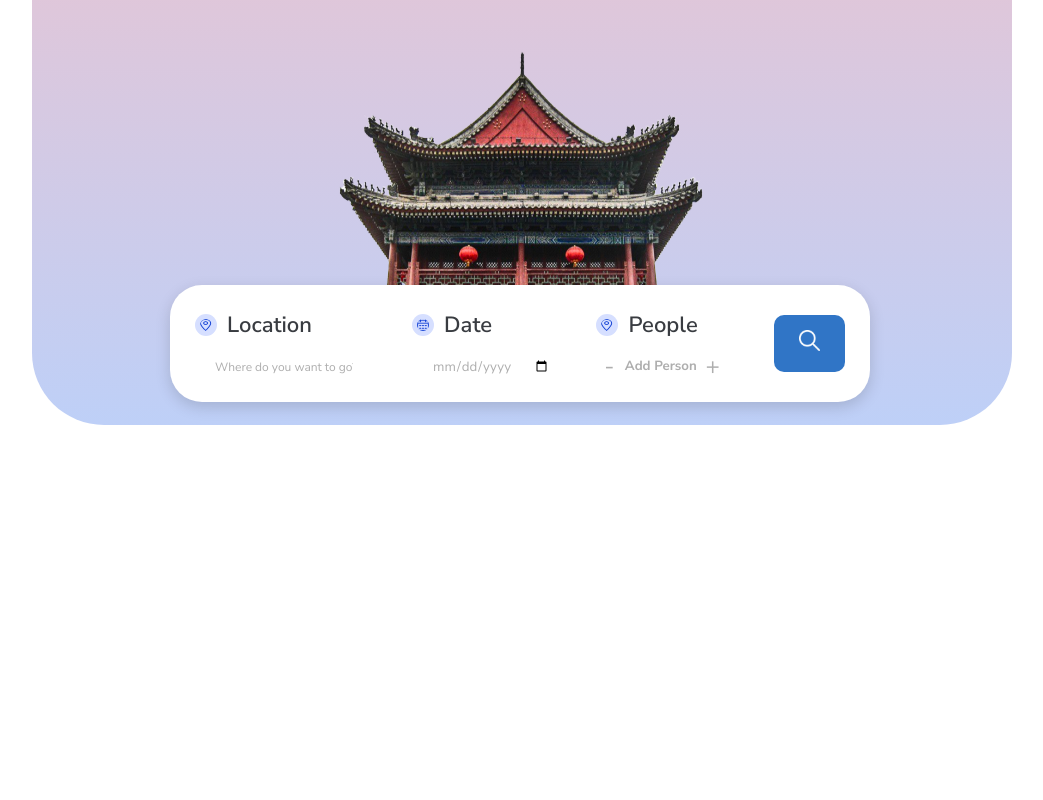
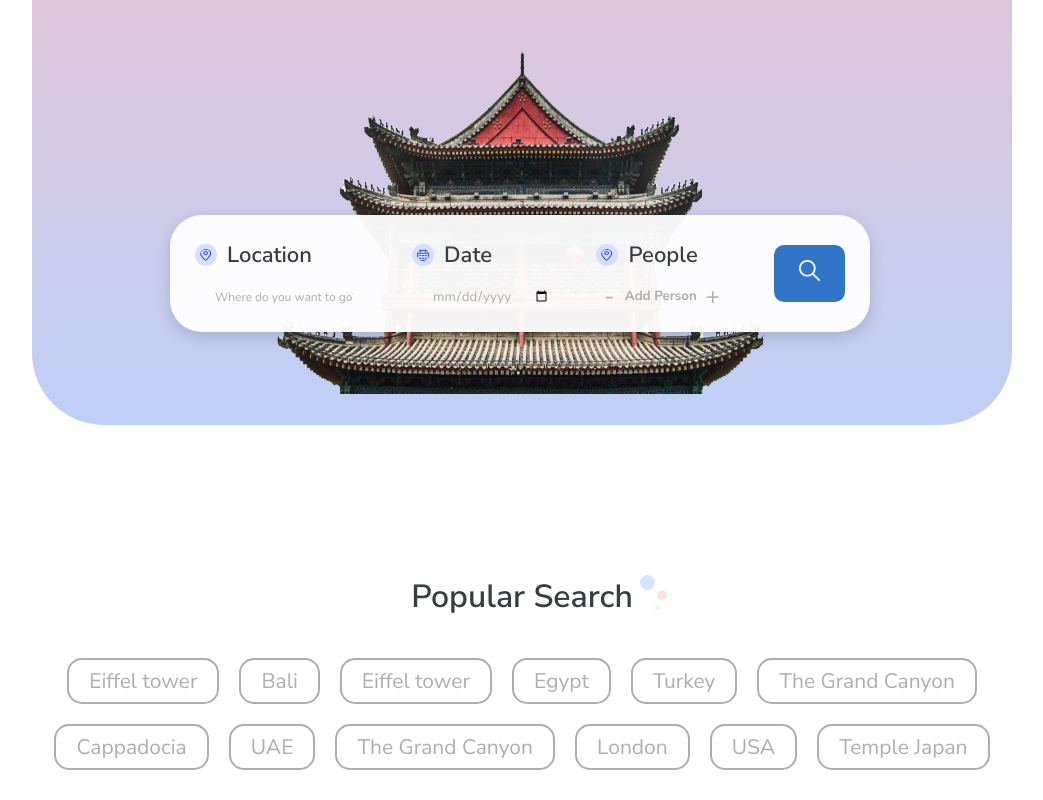
Before and after one commit to UmarkhonAkhmedov/My-Projects-in-React-Js, a React (Create React App) app in the folder travel.int/: page / in a window 1280 px wide. Shown: the part 221-1021 px from the top of the page, without its empty margins (118-1161 px from the left). Before the commit the page ends 800 px from the top, so only its background shows below. Built offline with nearby package versions, Linux system fonts and the light colour scheme.

Commit message:
Adding PopularSearch js section

```diff
--- a/travel.int/src/App.js
+++ b/travel.int/src/App.js
@@ -1,12 +1,14 @@
 import './App.css';
 import Navbar from './components/Home/Navbar';
 import Hero from './components/Home/Hero'
+import PopularSearch from './components/Home/PopularSearch';
 
 function App() {
   return (
     <>
       <Navbar/>
       <Hero/>
+      <PopularSearch/>
     </>
 
   );
--- a/travel.int/src/components/Home/Hero.js
+++ b/travel.int/src/components/Home/Hero.js
@@ -120,11 +120,15 @@ const HeroInput = styled.div`
   display: flex;
   align-items: flex-start ;
   justify-content: space-between;
-  background-color: rgba(255, 255, 255, 100%);
+  background-color: rgba(255, 255, 255, 95%);
   border-radius: 32px;
   width: 700px;
   padding: 25px;
   box-shadow: rgba(0, 0, 0, 0.15) 0px 5px 15px 0px;
+
+  @media screen and (max-width: 1300px){
+    top: 350px
+  }
 
   @media screen and (max-width: 768px){
     top: 350px;
--- /dev/null
+++ b/travel.int/src/components/Home/PopularSearch.js
@@ -0,0 +1,88 @@
+import React from 'react'
+import styled from 'styled-components'
+
+
+function PopularSearch() {
+  const searches = ['Eiffel tower', 'Bali', 'Eiffel tower', 'Egypt', 'Turkey', 'The Grand Canyon', 'Cappadocia', 'UAE', 'The Grand Canyon', 'London', 'USA', 'Temple Japan'];
+
+  return (
+    <Container className="container">
+      <Header>Popular Search</Header>
+      <List>
+        {searches.map((search) => (
+          <li><a href="#">{search}</a></li>
+        ))}
+
+      </List>
+    </Container>
+  )
+}
+
+export default PopularSearch
+
+const Container = styled.div`
+  padding: 0 140px;
+  margin: 150px 0 20px 0;
+
+  @media screen and (max-width: 768px){
+    padding: 0 40px;
+    margin: 350px 0 20px 0;
+  }
+  @media screen and (max-width: 500px){
+    padding: 0 30px;
+    margin: 300px 0 20px 0;
+  }
+`
+const Header = styled.h3`
+  text-align: center;
+  font-size: 32px;
+  font-weight: 600;
+  background: url('/images/Home/popular__background--blue.svg'),
+  url('/images/Home/popular__background--green.svg'),
+  url('/images/Home/popular__background--red.svg');
+  background-repeat: no-repeat;
+  background-position: left calc(50% + 125px) top 0, left calc(50% + 135px) top 30px, left calc(50% + 140px) top 15px;
+
+  @media screen and (max-width: 650px){
+    font-size: 28px;
+  }
+`
+
+const List = styled.ul`
+  display: flex;
+  justify-content: center;
+  align-items: center;
+  flex-wrap: wrap;
+  margin-top: 30px;
+
+  li {
+    border: 2px solid #AEAEAE;
+    padding: 7px 20px;
+    border-radius: 15px;
+    margin: 10px;
+    transition: all 0.3s ease;
+
+    a {
+      font-size: 21px;
+      color: #AEAEAE;
+    }
+
+    &:hover {
+      background-color: #AEAEAE;
+
+      a {
+        color: white;
+      }
+    }
+  }
+  @media screen and (max-width: 650px){
+    margin-top: 20px;
+    li {
+      margin: 5px;
+      padding: 5px 15px;
+      a {
+        font-size: 18px;
+      }
+    }
+  }
+`
```
